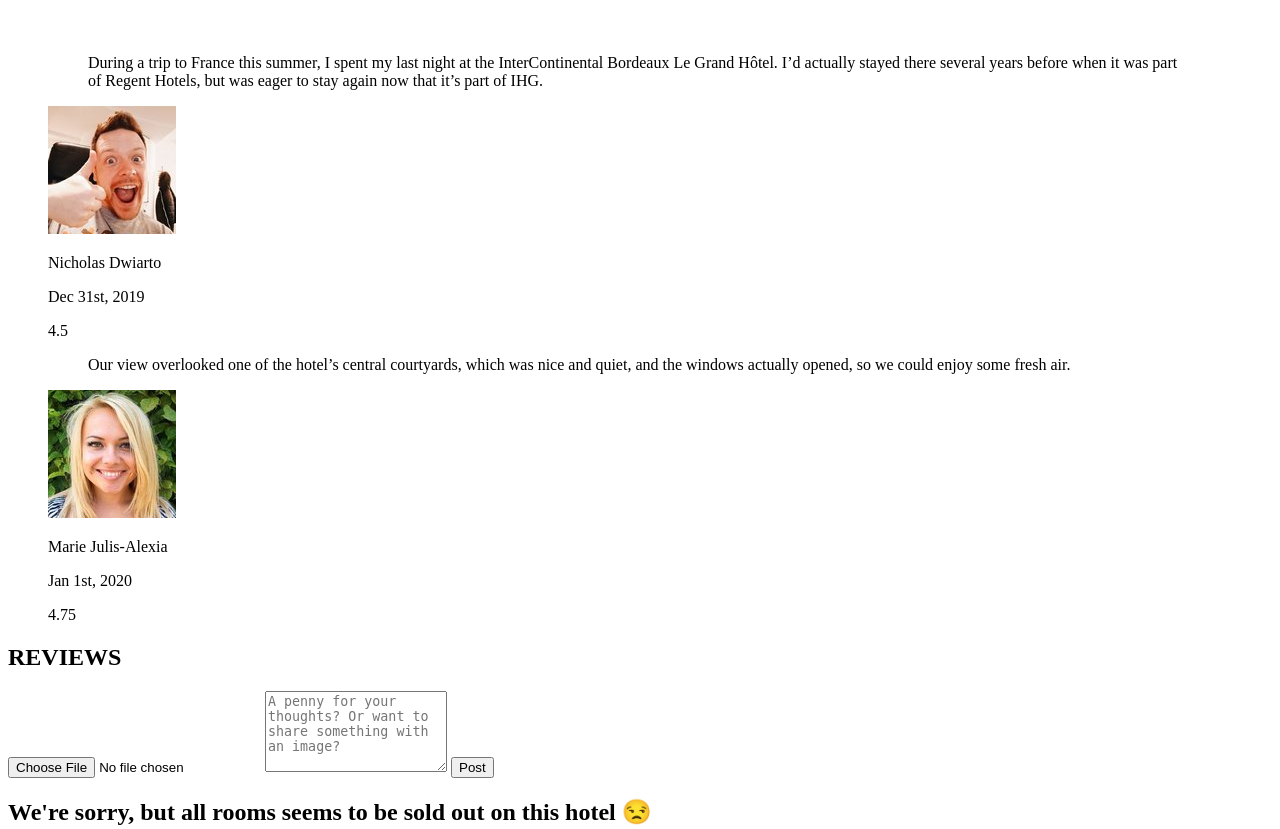
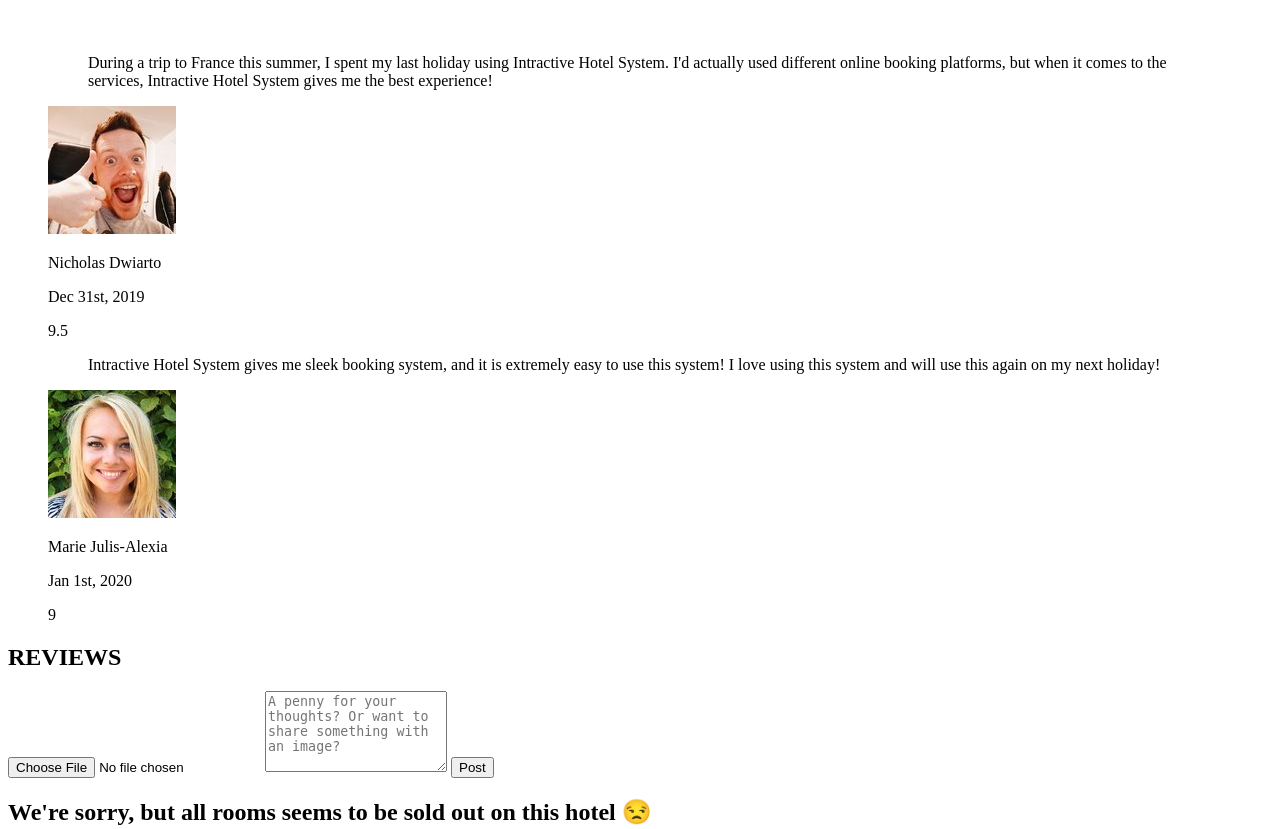
Before and after one commit to lauslim12/intract-hotel-system, a CodeIgniter app: the page made by application/views/booking.php in a window 1280 px wide. Shown: the part 1152-1981 px from the top of the page. Run offline with CodeIgniter, Linux system fonts and the light colour scheme; data that the repository does not hold is empty.

Commit message:
Changed 'chosen hotel reviews' to Intractive's reviews.

```diff
--- a/application/views/booking.php
+++ b/application/views/booking.php
@@ -93,8 +93,8 @@ defined('BASEPATH') or exit('No direct script access allowed');
           <div class="user-reviews">
             <figure class="review">
               <blockquote class="review__text">
-                During a trip to France this summer, I spent my last night at the InterContinental Bordeaux Le Grand Hôtel.
-                I’d actually stayed there several years before when it was part of Regent Hotels, but was eager to stay again now that it’s part of IHG.
+                During a trip to France this summer, I spent my last holiday using Intractive Hotel System.
+                I'd actually used different online booking platforms, but when it comes to the services, Intractive Hotel System gives me the best experience!
               </blockquote>
               <figcaption class="review__user">
                 <img src="<?php echo base_url() . "/assets/images/reviewers/reviewer-1.jpg"; ?>" alt="Photo of reviewer 1" class="review__photo">
@@ -102,12 +102,12 @@ defined('BASEPATH') or exit('No direct script access allowed');
                   <p class="review__user-name">Nicholas Dwiarto</p>
                   <p class="review__user-date">Dec 31st, 2019</p>
                 </div>
-                <div class="review__rating">4.5</div>
+                <div class="review__rating">9.5</div>
               </figcaption>
             </figure>
             <figure class="review">
               <blockquote class="review__text">
-                Our view overlooked one of the hotel’s central courtyards, which was nice and quiet, and the windows actually opened, so we could enjoy some fresh air.
+                Intractive Hotel System gives me sleek booking system, and it is extremely easy to use this system! I love using this system and will use this again on my next holiday!
               </blockquote>
               <figcaption class="review__user">
                 <img src="<?php echo base_url() . "/assets/images/reviewers/reviewer-2.jpg"; ?>" alt="Photo of reviewer 2" class="review__photo">
@@ -115,7 +115,7 @@ defined('BASEPATH') or exit('No direct script access allowed');
                   <p class="review__user-name">Marie Julis-Alexia</p>
                   <p class="review__user-date">Jan 1st, 2020</p>
                 </div>
-                <div class="review__rating">4.75</div>
+                <div class="review__rating">9</div>
               </figcaption>
             </figure>
           </div>
```
